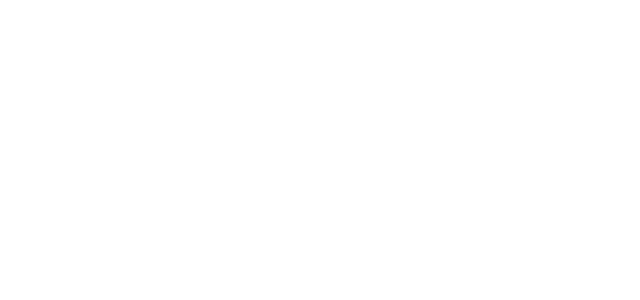
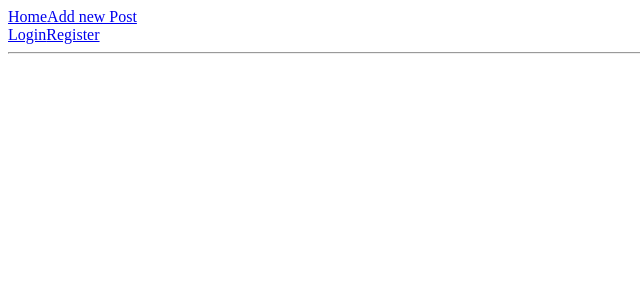
Before and after one commit to LaurynasMaz/React-exam, a React (Create React App) app: page / in a window 1280 px wide. Shown: the top 300 px of the page, without its empty margins (0-640 px from the left). Built offline with nearby package versions, Linux system fonts and the light colour scheme.

Commit message:
Sukurimi routes

```diff
--- a/package.json
+++ b/package.json
@@ -8,6 +8,7 @@
     "@testing-library/user-event": "^13.5.0",
     "react": "^18.2.0",
     "react-dom": "^18.2.0",
+    "react-router-dom": "^6.8.0",
     "react-scripts": "5.0.1",
     "web-vitals": "^2.1.4"
   },
--- a/src/App.jsx
+++ b/src/App.jsx
@@ -1,8 +1,25 @@
 import './App.css';
+import { Routes, Route } from 'react-router-dom';
+import Register from './components/Register';
+import Login from './components/Login';
+import Home from './components/Home';
+import Add from './components/Add';
+import Header from './components/Header';
+import Footer from './components/Footer';
 
 function App() {
    return (
-      <></>
+      <>
+      <Routes>
+         <Route element={<Header />}>
+            <Route path="/register" element={<Register />}/>
+            <Route path="/login" element={<Login />}/>
+            <Route path="/" element={<Home />}/>
+            <Route path="/add" element={<Add />}/>
+          </Route>
+      </Routes>
+      <Footer />
+      </>
    );
 }
 
--- /dev/null
+++ b/src/components/Footer.jsx
@@ -0,0 +1,7 @@
+const Footer = () => {
+   return (
+      <></>
+   );
+}
+
+export default Footer;
--- /dev/null
+++ b/src/components/Header.jsx
@@ -0,0 +1,20 @@
+import { Link, Outlet } from 'react-router-dom';
+
+const Header = () => {
+   return (
+      <>
+      <div>
+         <Link to='/'>Home</Link>
+         <Link to='/newPost'>Add new Post</Link>
+      </div>
+      <div className="loginRegister">
+         <Link to='/login'>Login</Link>
+         <Link to='/register'>Register</Link>
+      </div>
+         <hr />
+         <Outlet />
+      </>
+   );
+}
+
+export default Header;
--- a/src/index.js
+++ b/src/index.js
@@ -2,9 +2,12 @@
 import ReactDOM from 'react-dom/client';
 import './index.css';
 import App from './App';
+import { BrowserRouter } from 'react-router-dom'
 
 
 const root = ReactDOM.createRoot(document.getElementById('root'));
 root.render(
-   <App />
+   <BrowserRouter>
+      <App />
+   </BrowserRouter>
 );
```
Also changed, not shown: 1 other file (tests, documents, lock files or other folders).
